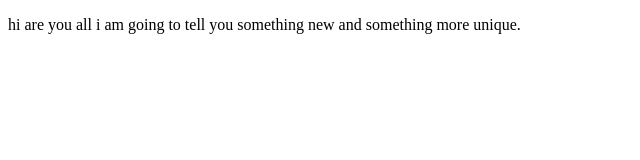
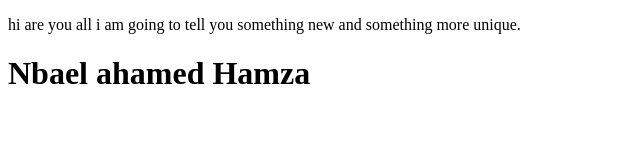
Before and after one commit to Nabel4/my-second-repo, a plain HTML site: page index.html in a window 1280 px wide. Shown: the whole page, without its empty margins (0-640 px from the left). Drawn offline with Linux system fonts and the light colour scheme.

Commit message:
some added

```diff
--- a/index.html
+++ b/index.html
@@ -8,6 +8,7 @@
 </head>
 <body>
     <p> hi are you all i am going to tell you something new and something more unique.</p>
+    <h1>Nbael ahamed Hamza</h1>
 
 
 
```
